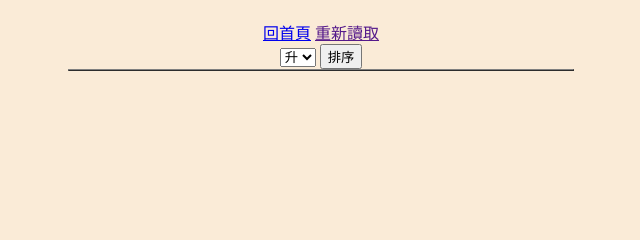
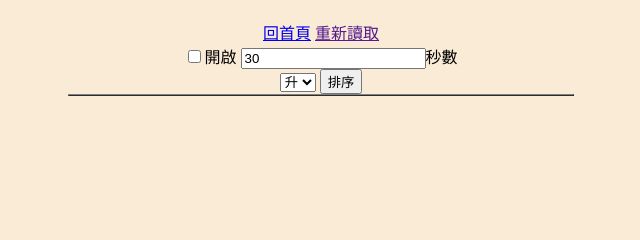
Before and after one commit to jasonyen84/flask, a Flask app: template templates/pm25.html in a window 1280 px wide. Shown: the part 115-355 px from the top of the page, without its empty margins (319-959 px from the left). Run offline with Flask 3, Linux system fonts and the light colour scheme; the template is opened without the code that fills it, so the values that code supplies are empty.

Commit message:
加入自動/手動刷新功能**

```diff
--- a/main.py
+++ b/main.py
@@ -35,15 +35,16 @@ def get_pm25():
     sort = False
     ascending = True
 
+    # 判斷是否按下按鈕
     if request.method == "POST":
-        # 判斷是否按下按鈕
+
         if "sort" in request.form:
-
             sort = True
             # 取得select的option
             ascending = True if request.form.get("sort") == "true" else False
             # print(ascending)
 
+    # 帶入變數傳到函式
     columns, values = crawl_pm25(sort, ascending)
     datas = {
         "columns": columns,
--- a/templates/pm25.html
+++ b/templates/pm25.html
@@ -41,18 +41,25 @@
     <a href="/">回首頁</a>
     <a href="">重新讀取</a>
 
+    <!-- 定時刷新頁面(前端JS) -->
+    <div class="panel1">
+        <!-- id 給前端判讀 -->
+        <input type="checkbox" name="" id="check-reload">開啟
+        <input type="number" id="reload-sec">秒數
+
         <!-- 前後端溝通 -->
         <!-- action 不特別寫就是在本頁 -->
         <form action="" method="POST">
-
             <!-- name 給後端判讀 -->
             <select name="sort" id="sort">
                 <option value="true">升</option>
                 <option value="false">降</option>
             </select>
             <button type="submit">排序</button>
+        </form>
 
-    </form>
+    </div>
+
     <table border="1">
         <thead>
             <tr>
@@ -76,6 +83,47 @@
         <!-- {{datas["values"]}} -->
     </table>
 
+    <script>
+        const checkReload = document.querySelector("#check-reload");
+        const reloadSecond = document.querySelector("#reload-sec");
+        const deleySecond = 30;
+        reloadSecond.value = deleySecond;
+
+        console.log(checkReload, reloadSecond);
+        // console.log(checkReload.checked, reloadSecond.value);
+
+        window.onload = function () {
+            checkReload.checked = localStorage.getItem("checkReload") ? True : Fasle;
+            reloadSecond.value = localStorage.getItem("reloadSecond") ? localStorage.getItem("reloadSecond") : deleySecond;
+
+            SetUpdateInterval();
+        };
+
+        checkReload.addEventListener("change", () => {
+            console.log(checkReload.checked, reloadSecond.value);
+
+            // 保留值，避免被刷新消失
+            localStorage.setItem("checkReload", checkReload.checked);
+            localStorage.setItem("reloadSecond", reloadSecond.value);
+
+            SetUpdateInterval();
+
+        });
+
+        function SetUpdateInterval() {
+            if (checkReload.checked) {
+                console.log("start reload!");
+                let sec = Number(reloadSecond.value) * 1000;
+
+                setInterval(() => {
+                    window.location.reload();
+                }, sec);
+            }
+
+        }
+
+
+    </script>
 
 
 </body>
```
Also changed, not shown: 1 other file. Lines whose indentation alone changed are shown as unchanged.
